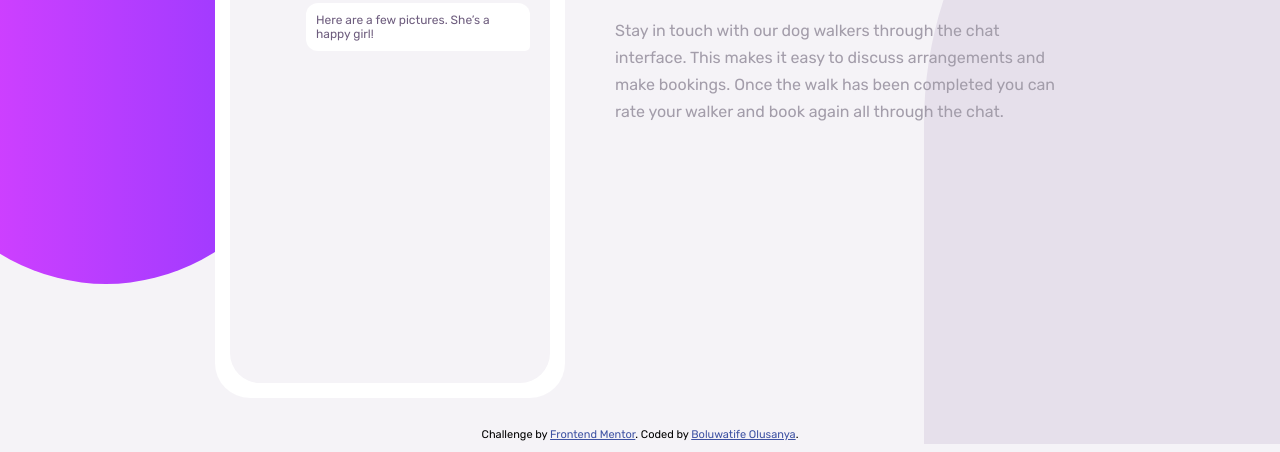
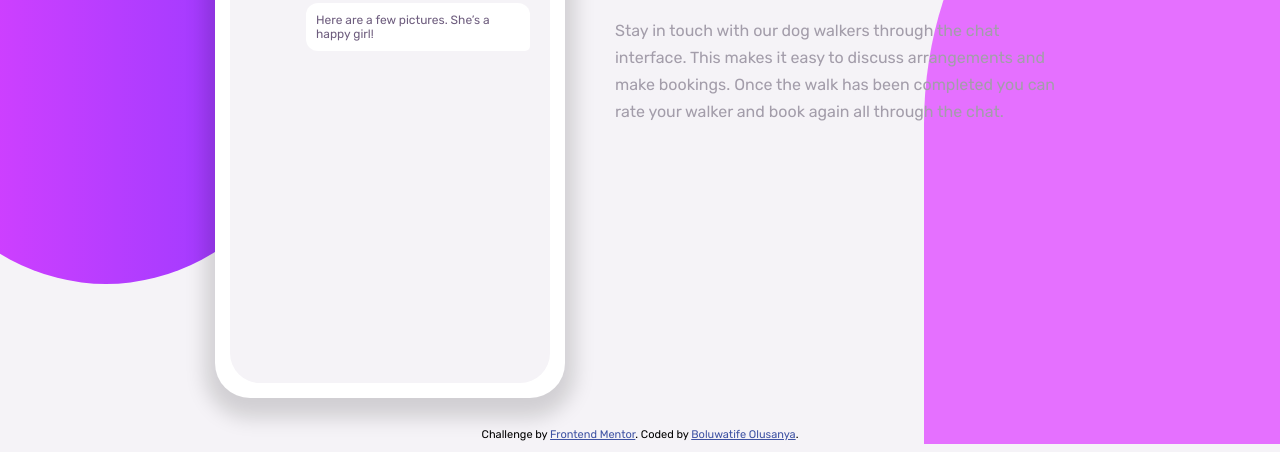
Before and after one commit to t3ch-spawn/chat-illustration, a plain HTML site: page index.html in a window 1280 px wide. Shown: the part 364-816 px from the top of the page. Drawn offline with Linux system fonts and the light colour scheme.

Commit message:
Add files via upload

```diff
--- a/sass/layouts/_device.scss
+++ b/sass/layouts/_device.scss
@@ -10,6 +10,7 @@
   max-width: 35rem;
   position: relative;
   margin: auto;
+  box-shadow: 0 1rem 2rem 1rem rgba(black, 0.15);
 
   &__notch {
     position: absolute;
--- a/sass/main.scss
+++ b/sass/main.scss
@@ -39,7 +39,7 @@ body {
 }
 .bg-2 {
   position: absolute;
-  background-color: $Light-Grayish-Violet-2;
+  background-color: $Very-Light-Magenta;
   height: 80%;
   width: 50rem;
   bottom: 0;
@@ -95,6 +95,7 @@ main {
   .chat {
     width: 100%;
     margin: auto;
+    box-shadow: 0 0.5rem 2rem 0.5rem rgba(black, 0.15);
   }
 
   .typography {
```
Also changed, not shown: css/main.css, 1 other file.
